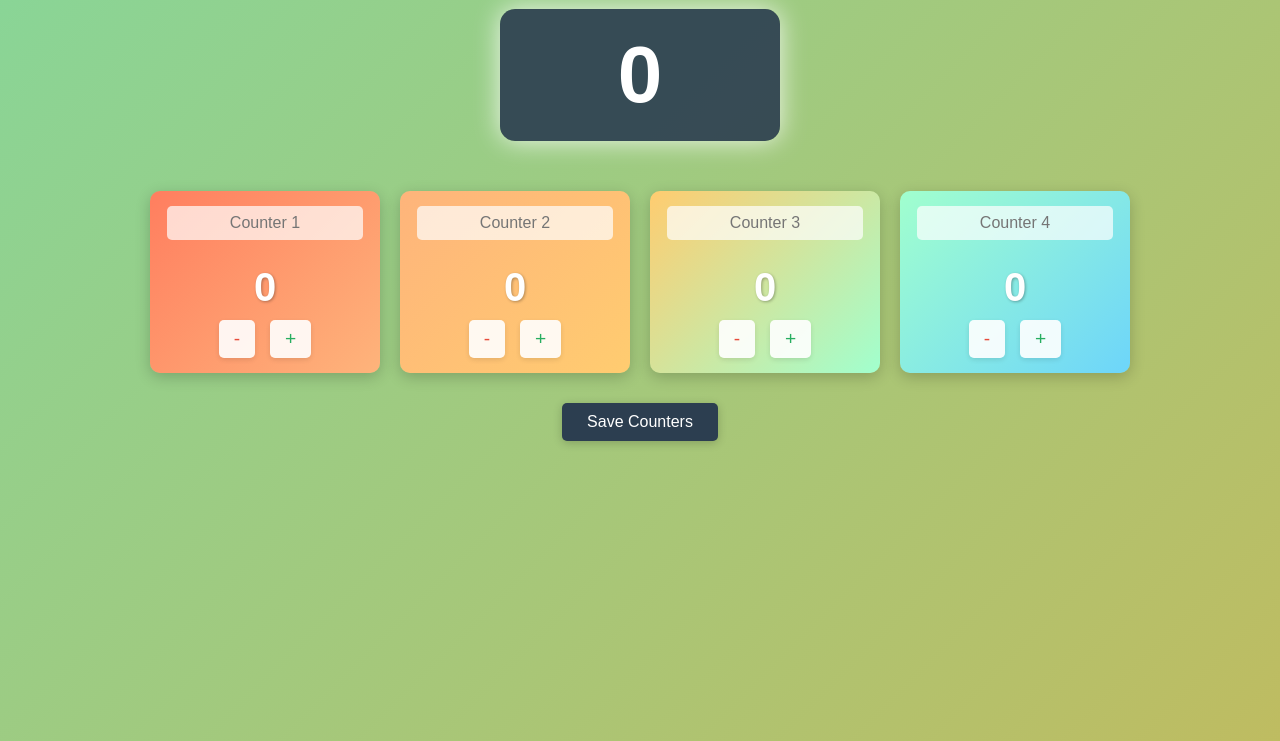
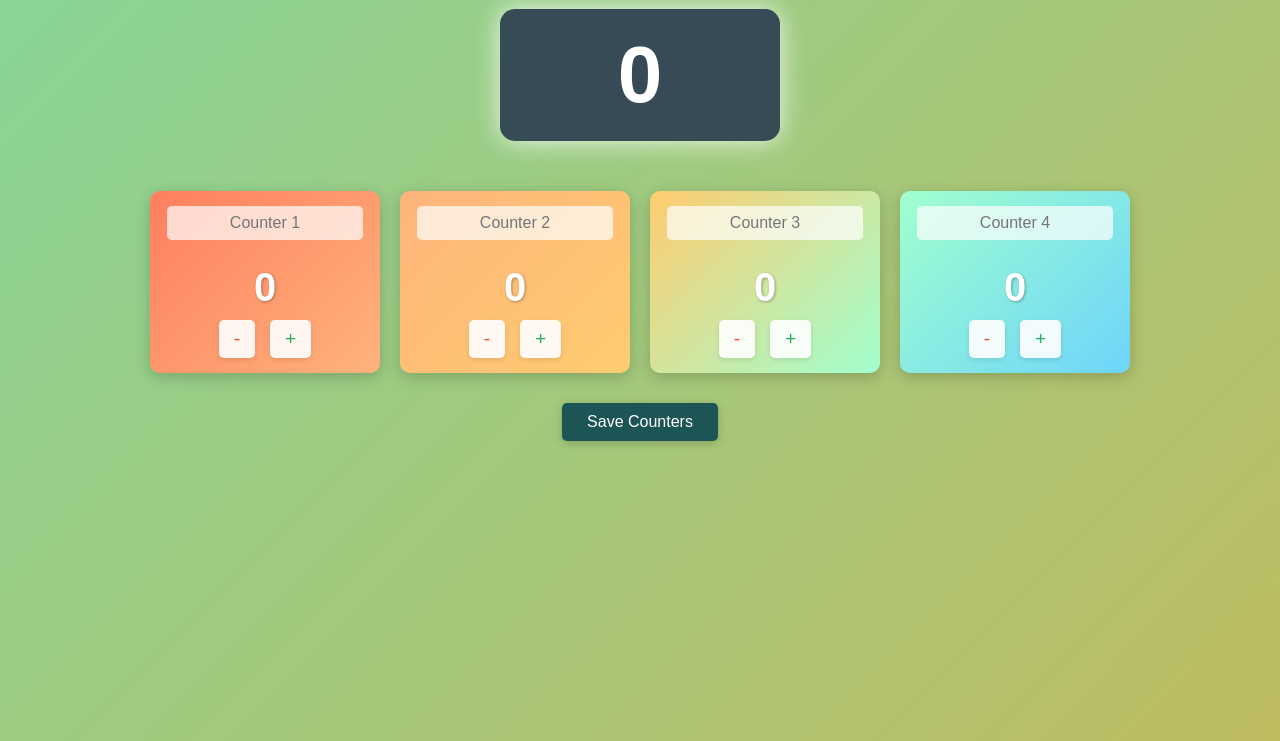
Before and after one commit to KurtRosenfeld/counting-tool, a plain HTML site: page index.html in a window 1280 px wide. Shown: the part 99-840 px from the top of the page. Drawn offline with Linux system fonts and the light colour scheme.

Commit message:
Update index.html

```diff
--- a/index.html
+++ b/index.html
@@ -155,7 +155,7 @@
         .save-btn {
             margin-top: 30px;
             padding: 10px 25px;
-            background-color: #2c3e50;
+            background-color: #1D5556;
             color: white;
             border: none;
             border-radius: 5px;
```
